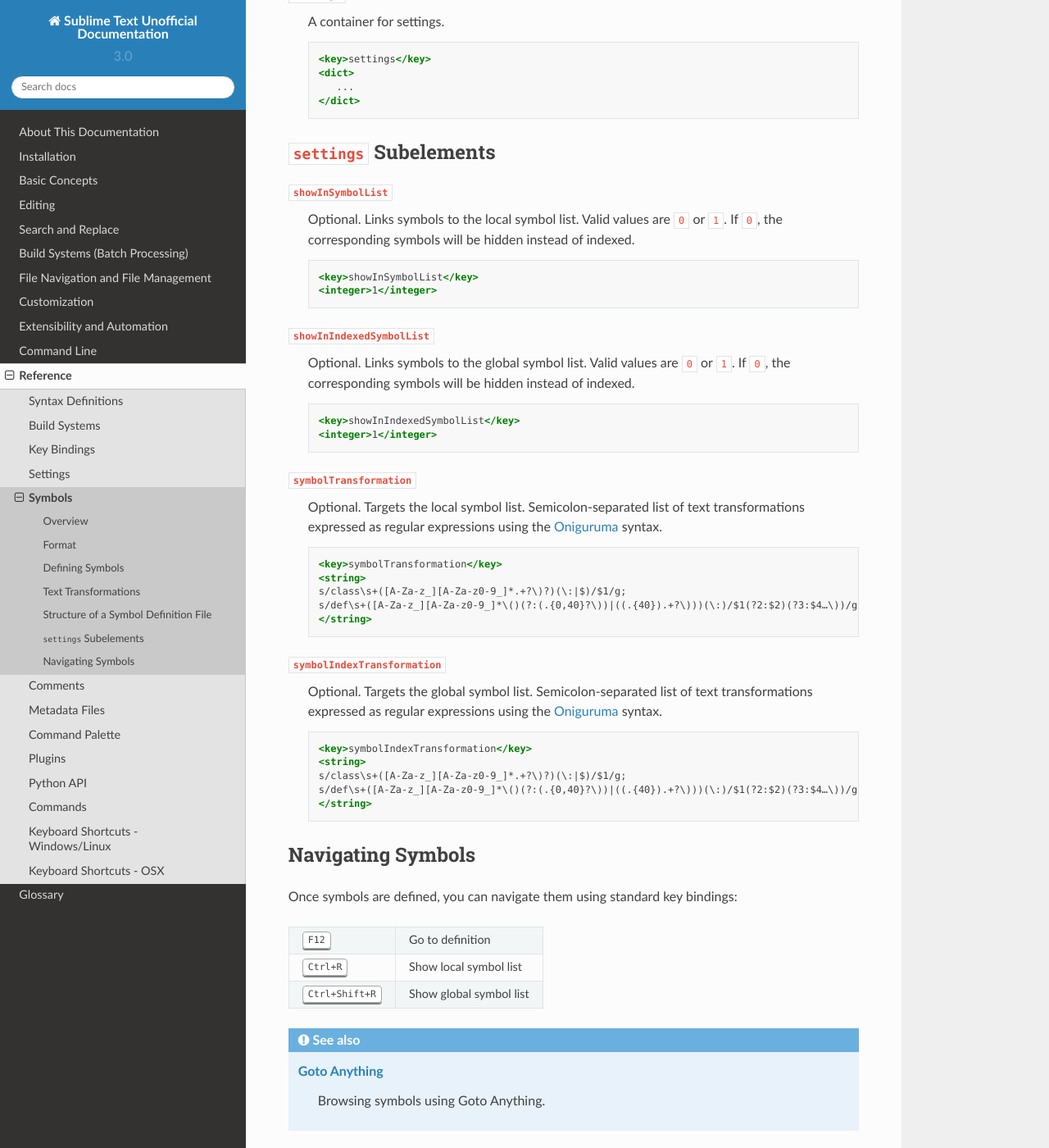
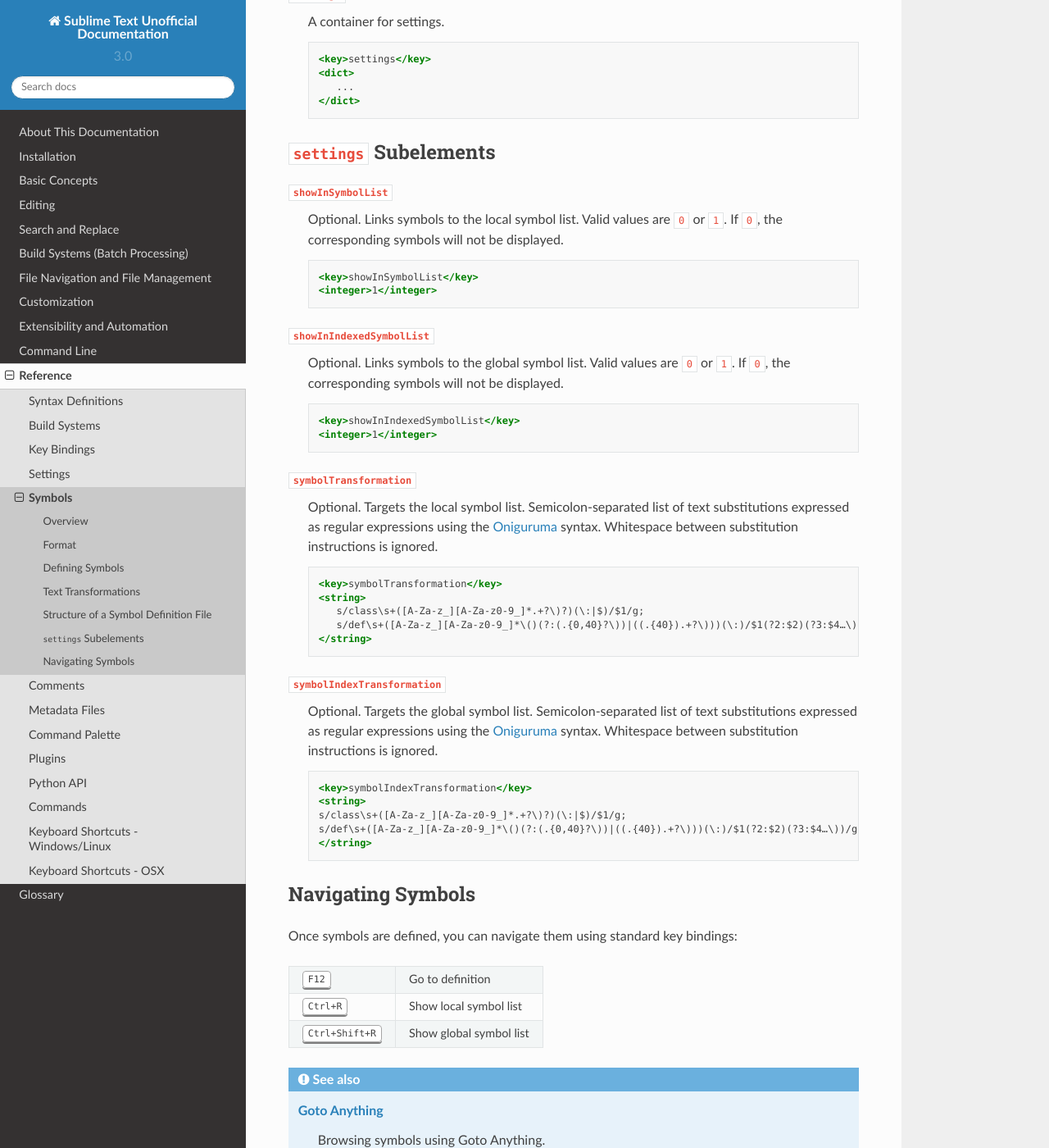
Before and after one commit to guillermooo/sublime-undocs, a Sphinx documentation site: the page built from source/reference/symbols.rst, in a window 1280 px wide and 1400 px high, scrolled down 2793 px. Shown: the whole window at 82% size. Built offline with Sphinx 7.4.7 and the Read the Docs theme 2.0.0, drawn with Linux system fonts in a browser that asks for light colours; some of the changed text lies outside the part shown.

Commit message:
edit based on review

```diff
--- a/source/reference/symbols.rst
+++ b/source/reference/symbols.rst
@@ -57,7 +57,7 @@
 a local symbol list (active file)
 and a global symbol list (project-wide).
 Using symbol definition files,
-you can target the two of them.
+you can target both individually.
 
 .. XXX: ref scopes
 
@@ -100,11 +100,11 @@
 It is possible
 to apply transformations to symbols
 before they are displayed to the user.
-Text transformations are defined
+Text substitutions are defined
 as regular expressions
 using the `Oniguruma`_ syntax.
 
-This is an example of a text transformation:
+This is an example of a text substitution:
 
 ::
 
@@ -115,7 +115,7 @@
 in the symbol list.
 
 Let's expand our previous example
-to include text transformations:
+to include a symbol transformation:
 
 .. code-block:: xml
    :emphasize-lines: 15,16
@@ -203,7 +203,7 @@
    Valid values are ``0`` or ``1``.
    If ``0``,
    the corresponding symbols
-   will be hidden instead of indexed.
+   will not be displayed.
 
    .. code-block:: xml
 
@@ -216,7 +216,7 @@
    Valid values are ``0`` or ``1``.
    If ``0``,
    the corresponding symbols
-   will be hidden instead of indexed.
+   will not be displayed.
 
    .. code-block:: xml
 
@@ -226,24 +226,28 @@
 ``symbolTransformation``
    Optional.
    Targets the local symbol list.
-   Semicolon-separated list of text transformations
+   Semicolon-separated list of text substitutions
    expressed as regular expressions
    using the `Oniguruma`_ syntax.
+   Whitespace between substitution instructions
+   is ignored.
 
    .. code-block:: xml
 
       <key>symbolTransformation</key>
       <string>
-      s/class\s+([A-Za-z_][A-Za-z0-9_]*.+?\)?)(\:|$)/$1/g;
-      s/def\s+([A-Za-z_][A-Za-z0-9_]*\()(?:(.{0,40}?\))|((.{40}).+?\)))(\:)/$1(?2:$2)(?3:$4…\))/g;
+         s/class\s+([A-Za-z_][A-Za-z0-9_]*.+?\)?)(\:|$)/$1/g;
+         s/def\s+([A-Za-z_][A-Za-z0-9_]*\()(?:(.{0,40}?\))|((.{40}).+?\)))(\:)/$1(?2:$2)(?3:$4…\))/g;
       </string>
 
 ``symbolIndexTransformation``
    Optional.
    Targets the global symbol list.
-   Semicolon-separated list of text transformations
+   Semicolon-separated list of text substitutions
    expressed as regular expressions
    using the `Oniguruma`_ syntax.
+   Whitespace between substitution instructions
+   is ignored.
 
    .. code-block:: xml
 
```
